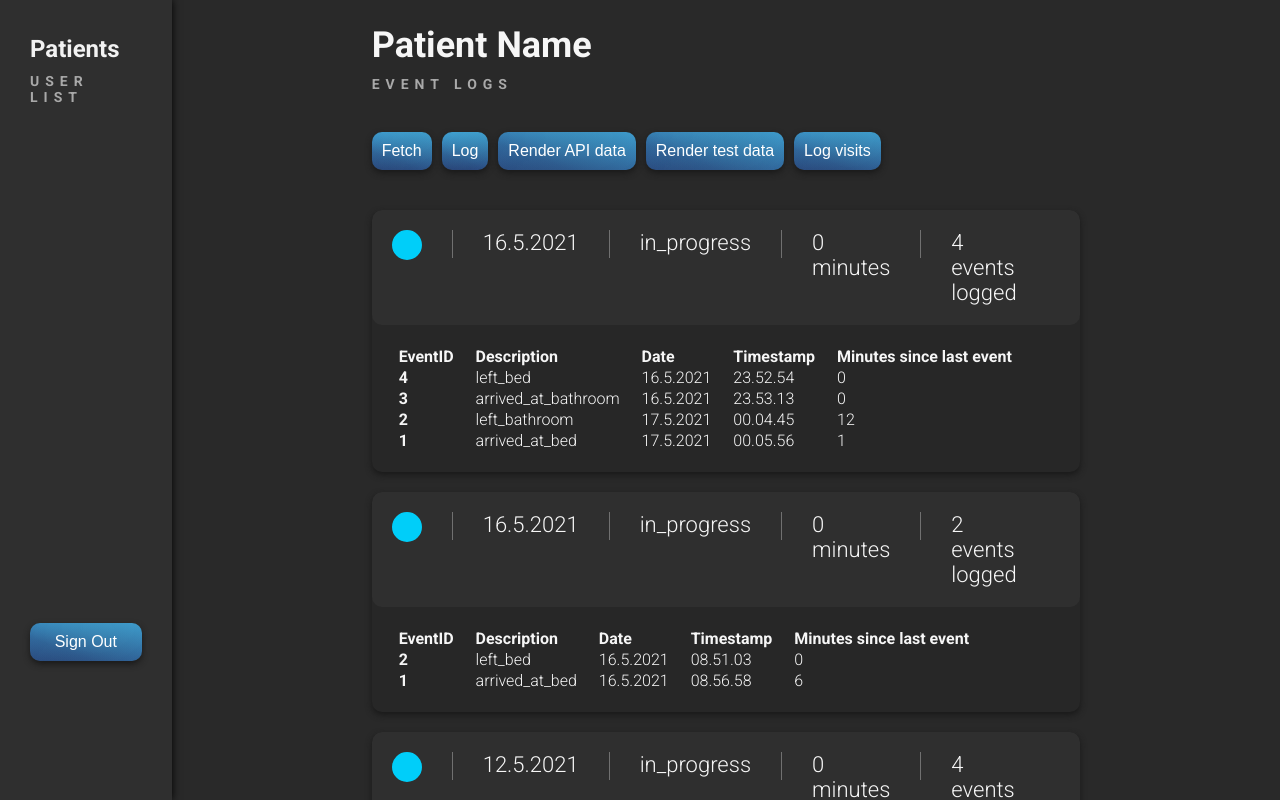
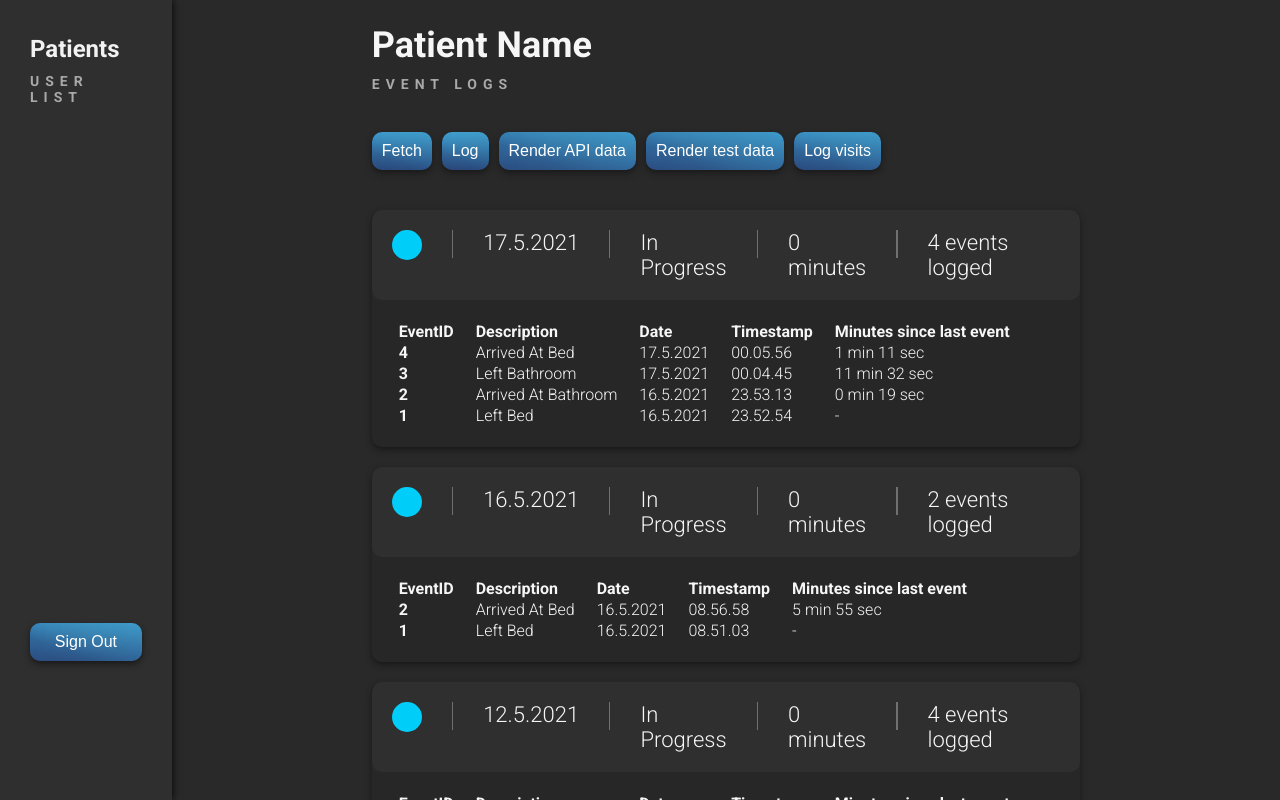
Before and after one commit to NCorp-group/cepto_web_app, a Vue app: page /logs in a window 1280 px wide. Both pictures are taken after a click on the button "Render test data". Built offline with nearby package versions, Linux system fonts and the light colour scheme; no server answers.

Commit message:
Time since last event formatting

```diff
--- a/src/components/LogTable.vue
+++ b/src/components/LogTable.vue
@@ -44,10 +44,10 @@
             <tbody>
               <tr v-for="(event, j) in visits[i].events" :key="j">
                 <th scope="row">{{ visits[i].events.length - j++ }}</th>
-                <td>{{ event.type }}</td>
+                <td>{{ event.desc }}</td>
                 <td>{{ event.timestamp.toLocaleDateString('da-DK') }}</td>
                 <td>{{ event.timestamp.toLocaleTimeString('da-DK') }}</td>
-                <td>{{ Math.round((event.time_since_last + Number.EPSILON) * 1) / 1 }}</td>
+                <td>{{ event.time_since_last }}</td>
               </tr>
             </tbody>
           </table>
@@ -59,7 +59,6 @@
 
 <script>
 import axios from 'axios'
-//import json_data from "../assets/test_logs.js"
 
 class Visit {
   constructor(state, id, timestamp, desc, duration, events) {
@@ -73,9 +72,10 @@ class Visit {
 }
 
 class Event {
-  constructor(visit_id, type, timestamp, time_since_last) {
+  constructor(visit_id, type, desc, timestamp, time_since_last) {
       this.visit_id = visit_id;
       this.type = type;
+      this.desc = desc;
       this.timestamp = timestamp;
       this.time_since_last = time_since_last;
   }
@@ -85,6 +85,17 @@ const map_adjacent = (mapping, array) => {
   const {length} = array, size = length, result = new Array(size);
   for (let i = 0; i < size; i++) result[i] = mapping(array[i-1], array[i]);
   return result;
+}
+
+// Snake case to title case
+// https://www.codegrepper.com/code-examples/javascript/snake+case+to+title+case+javascript
+function snake_to_title_case(string) {
+  let sentence = string.toLowerCase().split("_");
+  for (let i = 0; i < sentence.length; i++) {
+    sentence[i] = sentence[i][0].toUpperCase() + sentence[i].slice(1);
+  }
+
+  return sentence.join(" ");
 }
 
 export default {
@@ -211,7 +222,7 @@ export default {
         state,
         events[0].visit_id,
         events[0].timestamp,
-        state,
+        snake_to_title_case(state),
         duration_minutes,
         events
       );
@@ -239,23 +250,27 @@ export default {
 
           let date2 = new Date(event2.timestamp);
 
-          let duration;
+          let duration = "";
           if (event1 == null) {
             duration = "-";
           }
           else {
             let date1 = new Date(event1.timestamp);
-            duration = (date2.getTime() - date1.getTime()) / 1000 / 60;
+            let diff = date2.getTime() - date1.getTime();
+            let minutes = Math.floor(diff / 1000 / 60);
+            let seconds = Math.floor(diff/1000 - minutes * 60);
+            duration += minutes + " min " + seconds + " sec";
           }
           let new_event = new Event(
             visit_id,
             event2.event_type,
+            snake_to_title_case(event2.event_type),
             date2,
             duration
           );
           console.log(new_event);
           return new_event;
-        }, events_of_visit_id)
+        }, events_of_visit_id).reverse();
         console.log(events);
 
 
```
